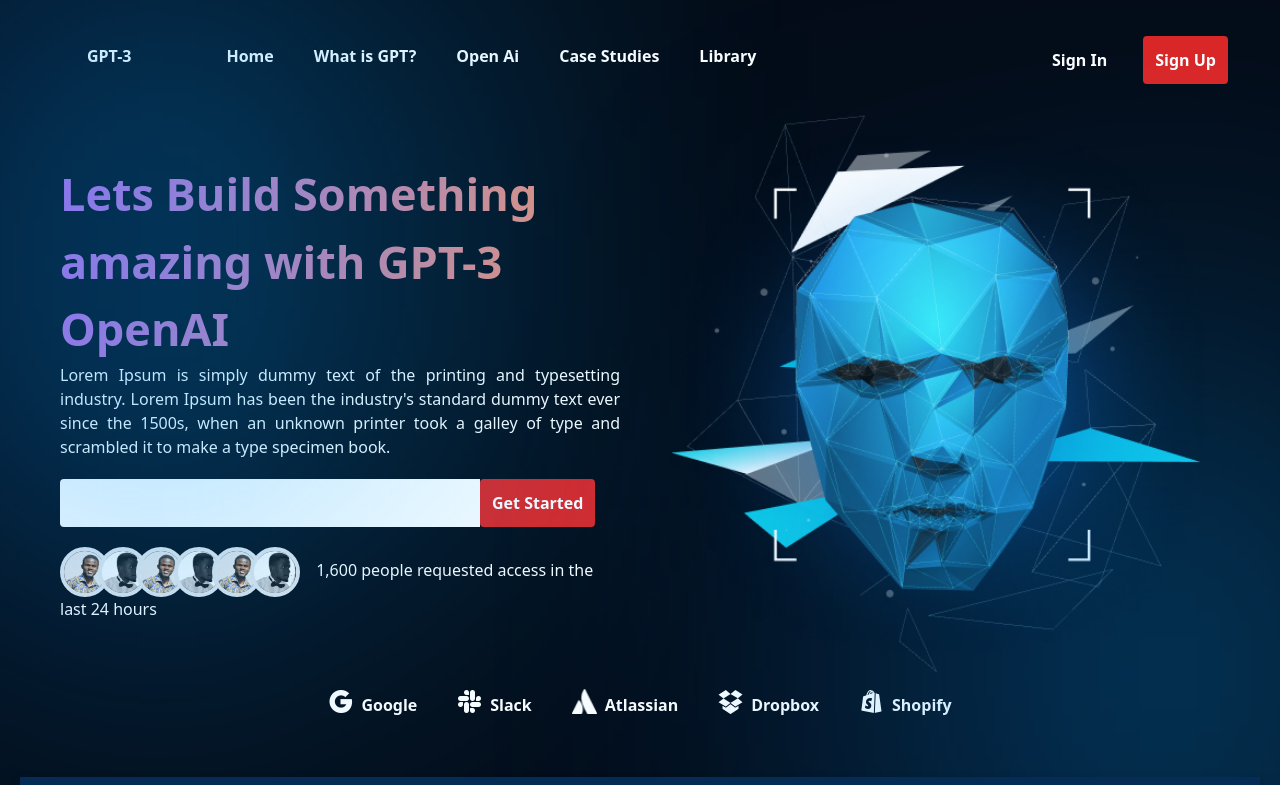
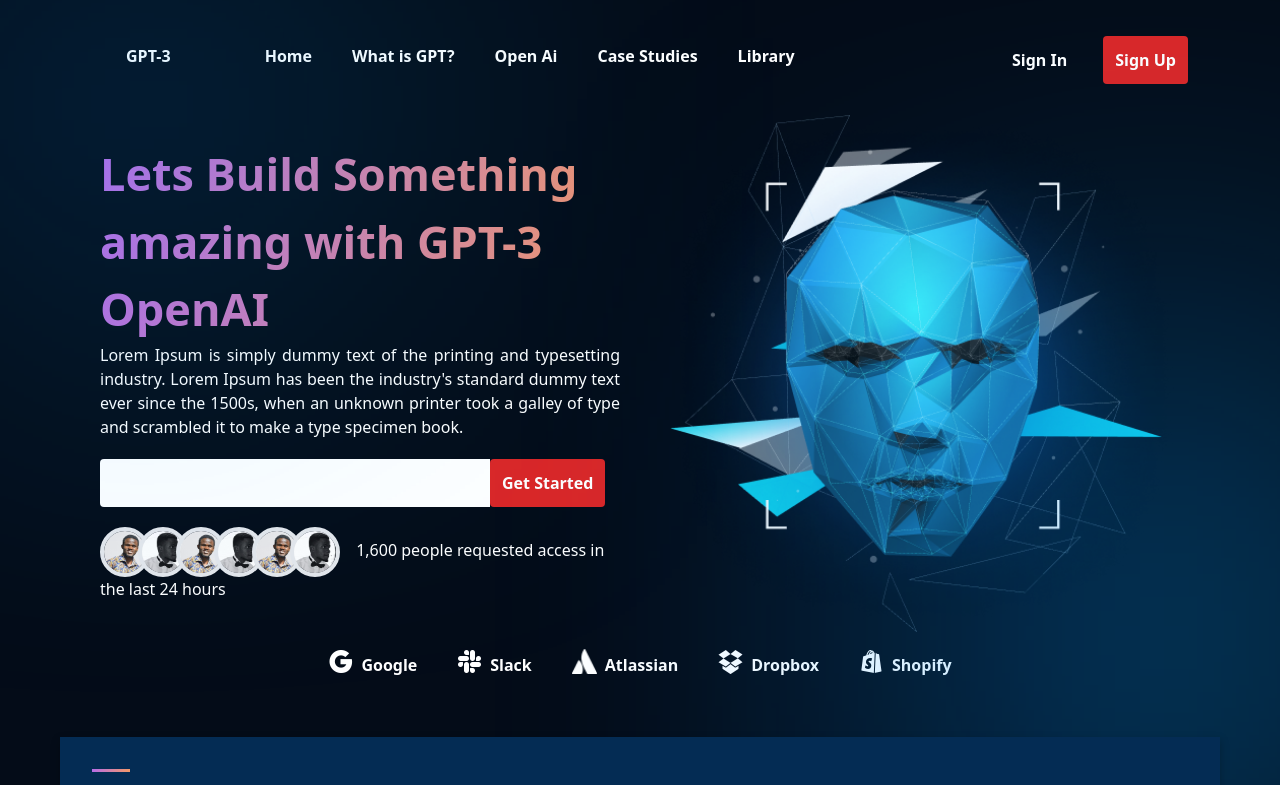
Before and after one commit to jumaantony/gpt-3, a React (Create React App) app: page / in a window 1280 px wide. Shown: the top 785 px of the page. Built offline with nearby package versions, Linux system fonts and the light colour scheme.

Commit message:
fixing minor issues

```diff
--- a/src/App.jsx
+++ b/src/App.jsx
@@ -14,12 +14,14 @@
 const App = () => {
   return (
     <div className='w-full overflow-hidden'>
+      <div className='mx-10'>
         <Navbar />
         <Hero />
         <Trusted />
         <WhatisGpt />
         <Feature />
         <Blog />
+      </div>
       <Footer />
     </div>
 )}
--- a/src/components/Footer.js
+++ b/src/components/Footer.js
@@ -3,7 +3,7 @@
 const Footer = () => {
   return (
     <footer className='mt-5'>
-      <h1 className='text-gradient font-bold text-3xl text-center pt-10'>
+      <h1 className='text-gradient font-bold text-3xl text-center pt-10 mx-10'>
       Do you want to step into the <br/> future before others
       </h1>
 
--- a/src/components/Navbar.js
+++ b/src/components/Navbar.js
@@ -8,7 +8,7 @@
 
     return (
         <div className='text-white w-full flex p-6'>
-            <div className='absolute z-[0] md:w-[20%] w-[50%] h-[60%] white__gradient'/>
+            <div className='absolute -ml-[50px] z-[0] md:w-[20%] w-[50%] h-[20%] white__gradient'/>
 
             {/* Desktop Navbar */}
             <ul className='flex flex-1 flex-row list-none md:flex hidden'>
```
Lines whose indentation alone changed are shown as unchanged.
